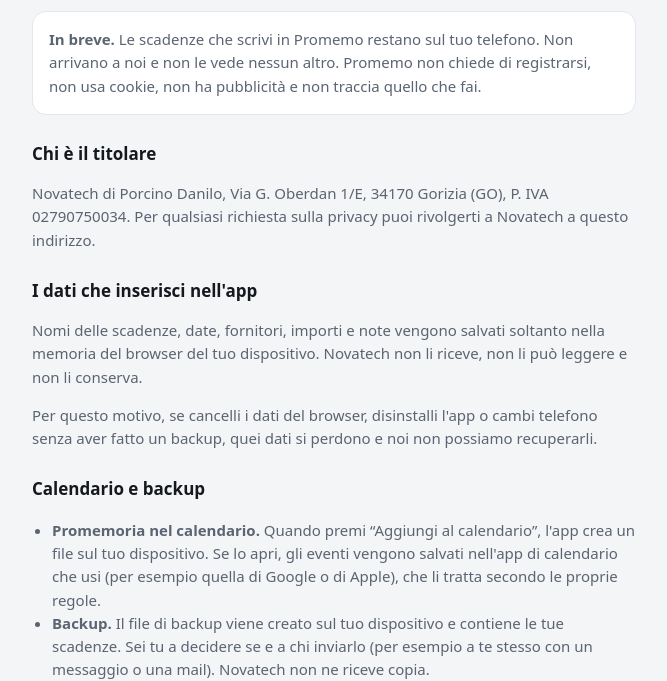
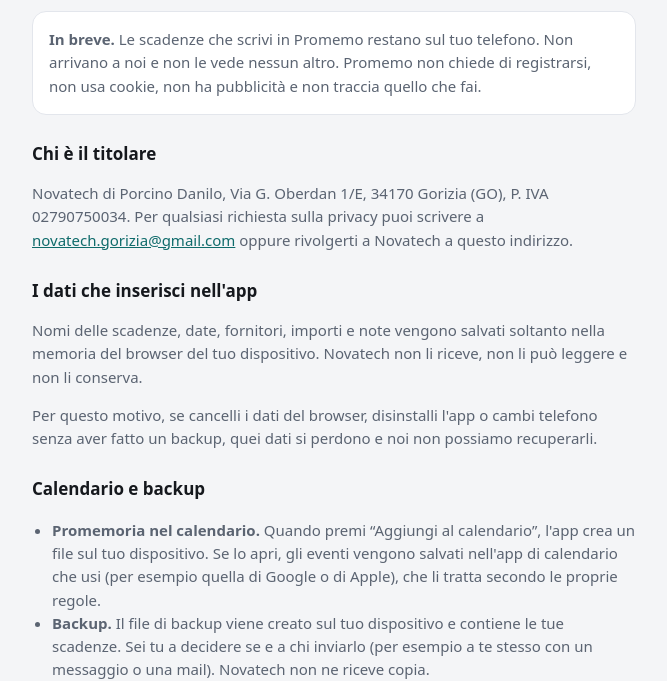
Before and after one commit to novatechgorizia-dot/Promemo, a plain HTML site: page privacy.html in a window 1280 px wide. Shown: the part 122-803 px from the top of the page, without its empty margins (306-973 px from the left). Drawn offline with Linux system fonts and the light colour scheme.

Commit message:
Aggiunta la mail di contatto nell'informativa privacy
Co-Authored-By: Claude Fable 5.2 <noreply@anthropic.com>
Claude-Session: https://claude.ai/code/session_01KoYMpuRHigC4FqXvdSn4Ew

```diff
--- a/privacy.html
+++ b/privacy.html
@@ -34,7 +34,7 @@
 </div>
 
 <h2>Chi è il titolare</h2>
-<p>Novatech di Porcino Danilo, Via G. Oberdan 1/E, 34170 Gorizia (GO), P. IVA 02790750034. Per qualsiasi richiesta sulla privacy puoi rivolgerti a Novatech a questo indirizzo.</p>
+<p>Novatech di Porcino Danilo, Via G. Oberdan 1/E, 34170 Gorizia (GO), P. IVA 02790750034. Per qualsiasi richiesta sulla privacy puoi scrivere a <a href="mailto:novatech.gorizia@gmail.com">novatech.gorizia@gmail.com</a> oppure rivolgerti a Novatech a questo indirizzo.</p>
 
 <h2>I dati che inserisci nell'app</h2>
 <p>Nomi delle scadenze, date, fornitori, importi e note vengono salvati soltanto nella memoria del browser del tuo dispositivo. Novatech non li riceve, non li può leggere e non li conserva.</p>
```
